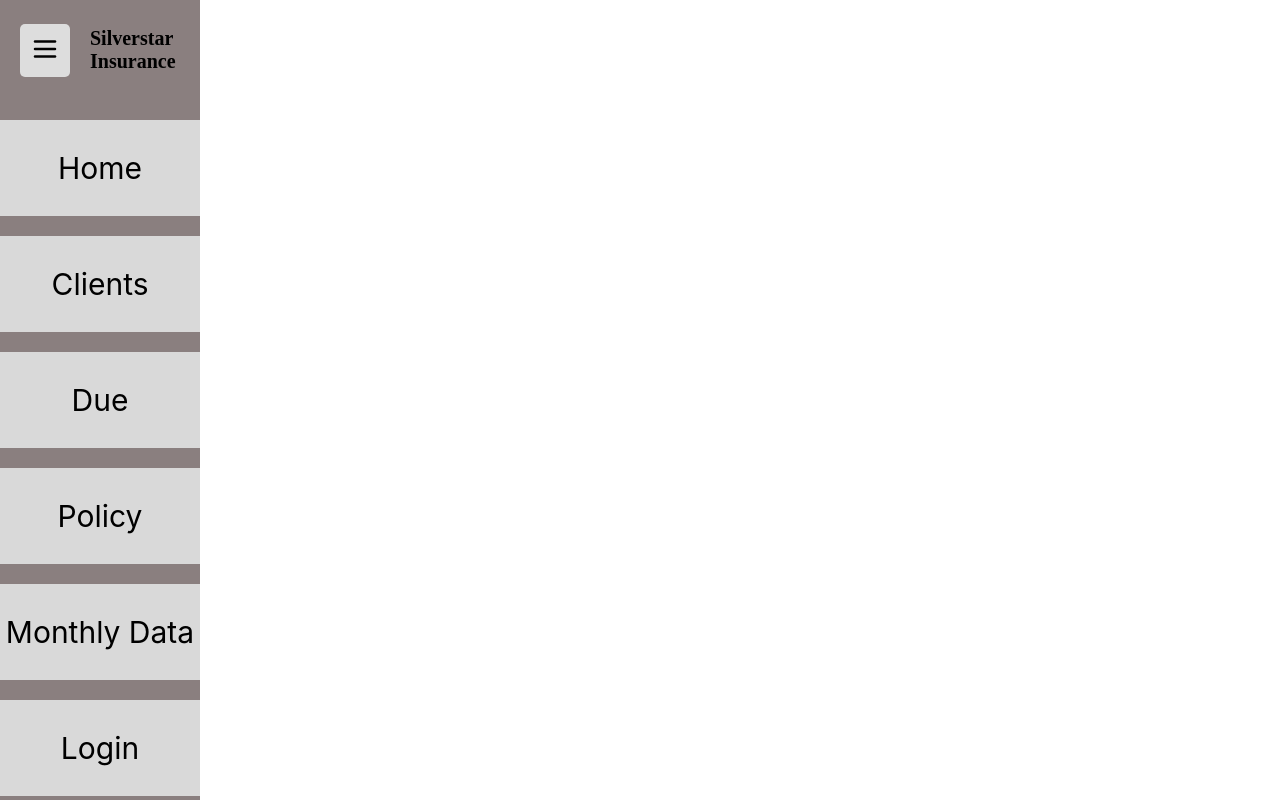
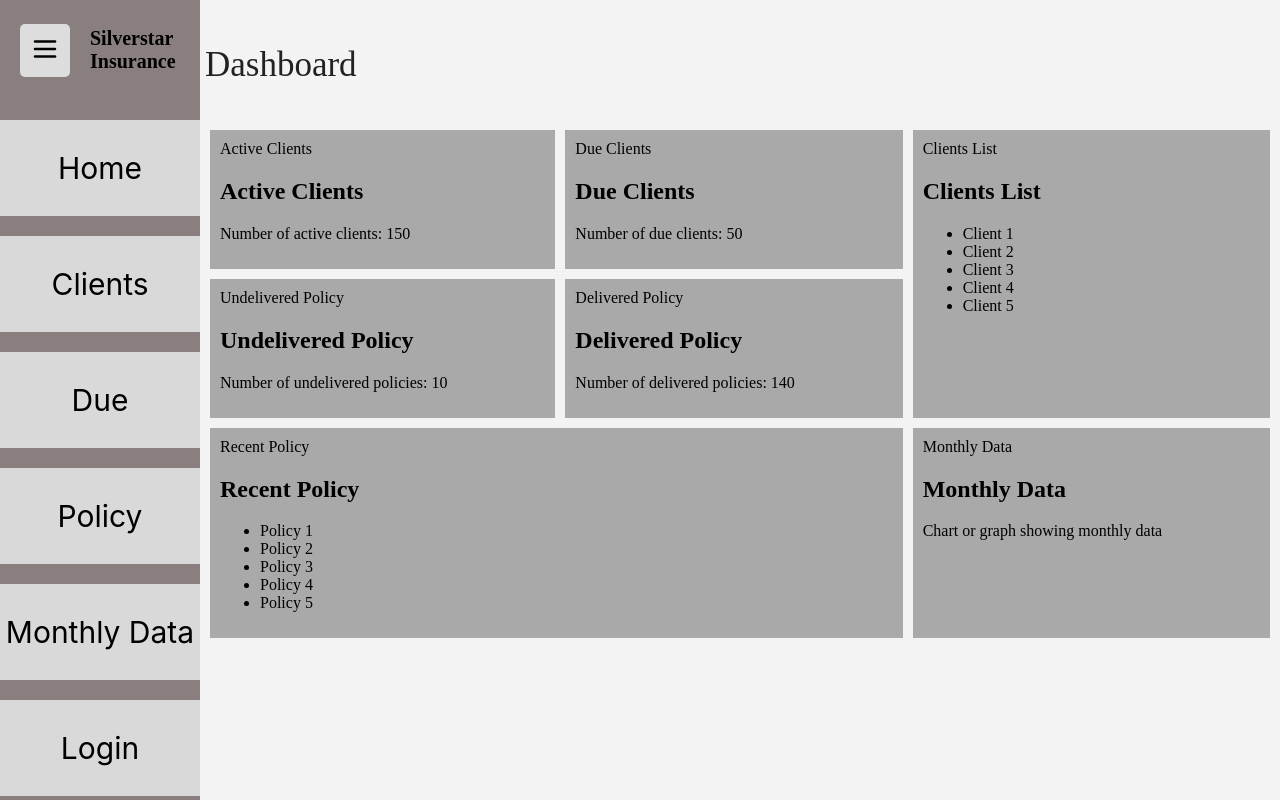
Before and after one commit to WNTERFX/insurance-client-page, a React (Create React App) app: page /appinsurance/MainArea in a window 1280 px wide. Built offline with nearby package versions, Linux system fonts and the light colour scheme.

Commit message:
Added the main content for the dashboard

```diff
--- /dev/null
+++ b/src/Dashboard.js
@@ -0,0 +1,83 @@
+
+export default function Dashboard() {
+    return (
+        <div className="dashboard-container">
+
+            <div className="dashboard-header">
+                <p>Dashboard</p>
+            </div>
+
+            <div className="dashboard-content">
+
+                <div className ="active-clients">
+                    Active Clients
+                    <div className="active-clients-data">
+                        <h2>Active Clients</h2>
+                        <p>Number of active clients: 150</p>
+                    </div>
+                </div>
+
+                <div className ="due-clients">
+                    Due Clients
+                    <div className="due-clients-data">
+                        <h2>Due Clients</h2>
+                        <p>Number of due clients: 50</p>
+                    </div>
+                </div>
+
+                <div className="clients-list">
+                    Clients List
+                    <div className="clients-list-data">
+                        <h2>Clients List</h2>
+                        <ul>
+                            <li>Client 1</li>
+                            <li>Client 2</li>
+                            <li>Client 3</li>
+                            <li>Client 4</li>
+                            <li>Client 5</li>
+                        </ul>
+                    </div>
+                </div>
+
+                <div className="undelivered-policy">
+                    Undelivered Policy
+                    <div className="undelivered-policy-data">
+                        <h2>Undelivered Policy</h2>
+                        <p>Number of undelivered policies: 10</p>
+                    </div>
+                </div>
+
+                <div className="delivered-policy">
+                    Delivered Policy
+                    <div className="delivered-policy-data">
+                        <h2>Delivered Policy</h2>
+                        <p>Number of delivered policies: 140</p>
+                    </div>
+                </div>
+
+                <div className="recent-policy">
+                    Recent Policy
+                    <div className="recent-policy-data">
+                        <h2>Recent Policy</h2>
+                        <ul>
+                            <li>Policy 1</li>
+                            <li>Policy 2</li>
+                            <li>Policy 3</li>
+                            <li>Policy 4</li>
+                            <li>Policy 5</li>
+                        </ul>
+                    </div>
+                </div>
+
+                <div className="monthly-data">
+                    Monthly Data
+                    <div className="monthly-data-chart">
+                        <h2>Monthly Data</h2>
+                        <p>Chart or graph showing monthly data</p>
+                    </div>
+                </div>
+
+            </div>
+        </div>
+    );
+}
--- a/src/MainArea.css
+++ b/src/MainArea.css
@@ -0,0 +1,13 @@
+.main-area {
+  display: flex;
+  flex-direction: column;
+  height: 100vh; /* Full height of the viewport */
+}
+
+.main-area .content-area {
+
+    flex: 2;
+    margin-left: 200px; /* Adjust this value to match the width of the nav bar */
+    background-color: #f3f3f3; /* Light gray background for the content area */
+
+}
--- a/src/MainArea.js
+++ b/src/MainArea.js
@@ -1,13 +1,20 @@
 import React from "react";
 import "./MainArea.css";
 import NavBar from "./NavBar";
+import Dashboard from "./Dashboard";
+import "./dashboard-styles.css"
 
 export default function MainArea()
 {
 
     return (
         <div className="main-area">
-        <NavBar />
+            <div className="nav-area">
+                <NavBar />
+            </div>
+            <div className="content-area">
+                <Dashboard />
+            </div>
         </div>
     );
 }
--- /dev/null
+++ b/src/dashboard-styles.css
@@ -0,0 +1,63 @@
+* {
+    box-sizing: border-box;
+}
+
+.dashboard-container > div.dashboard-header {
+
+    color: #222;
+    padding: 10px 5px 0px;
+    font-size: 35px;
+
+    align-items: center;
+
+}
+.dashboard-content {
+    display: grid;
+    grid-template-areas:
+        "activeclients duesClients clients"
+        "undelieveredPolicy deliveredPolicy clients"
+        "recentPolicies recentPolicies clientChart";
+
+    gap: 10px;
+    padding: 10px;
+}
+
+.dashboard-content > div {
+    background-color: blue;
+    padding: 10px;
+
+}
+
+.dashboard-content > div.active-clients {
+    background-color: darkgray;
+    grid-area: activeclients;
+}
+
+.dashboard-content > div.due-clients {
+    background-color: darkgray;
+    grid-area: duesClients;
+}
+
+.dashboard-content > div.clients-list {
+    background-color: darkgray;
+    grid-area: clients;
+}
+
+.dashboard-content > div.undelivered-policy {
+    background-color: darkgray;
+    grid-area: undelieveredPolicy;
+}
+
+.dashboard-content > div.delivered-policy {
+    background-color: darkgray;
+    grid-area: deliveredPolicy;
+}
+.dashboard-content > div.recent-policy {
+    background-color: darkgray;
+    grid-area: recentPolicies;
+}
+
+.dashboard-content > div.monthly-data {
+    background-color: darkgray;
+    grid-area: clientChart;
+}
--- a/src/nav-styles.css
+++ b/src/nav-styles.css
@@ -1,4 +1,4 @@
-body {
+body, html {
    margin: 0;
    padding: 0;
 }
```
